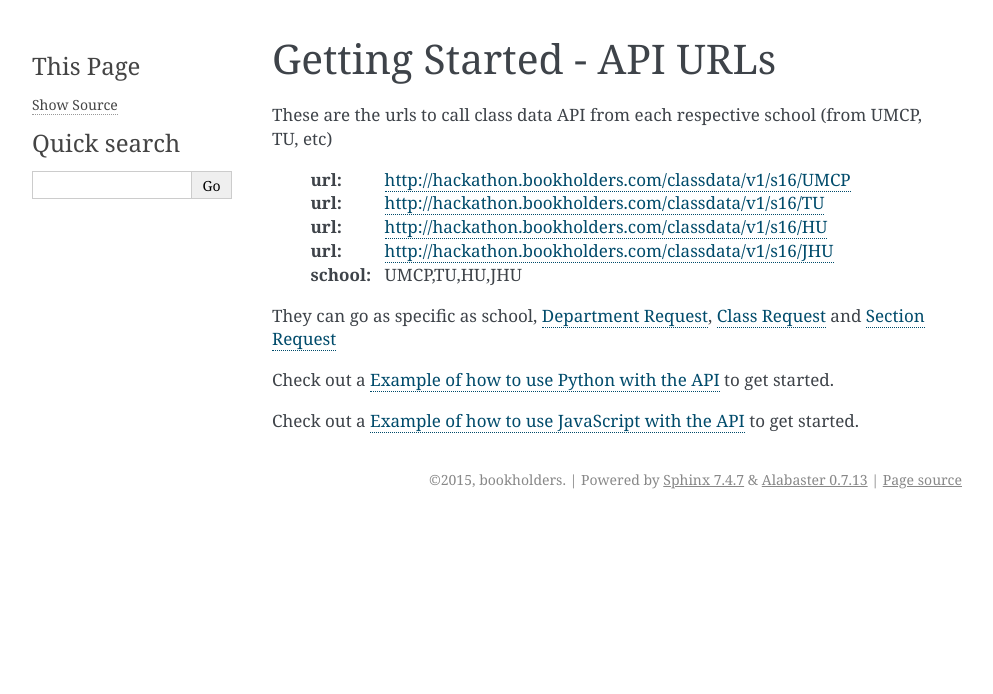
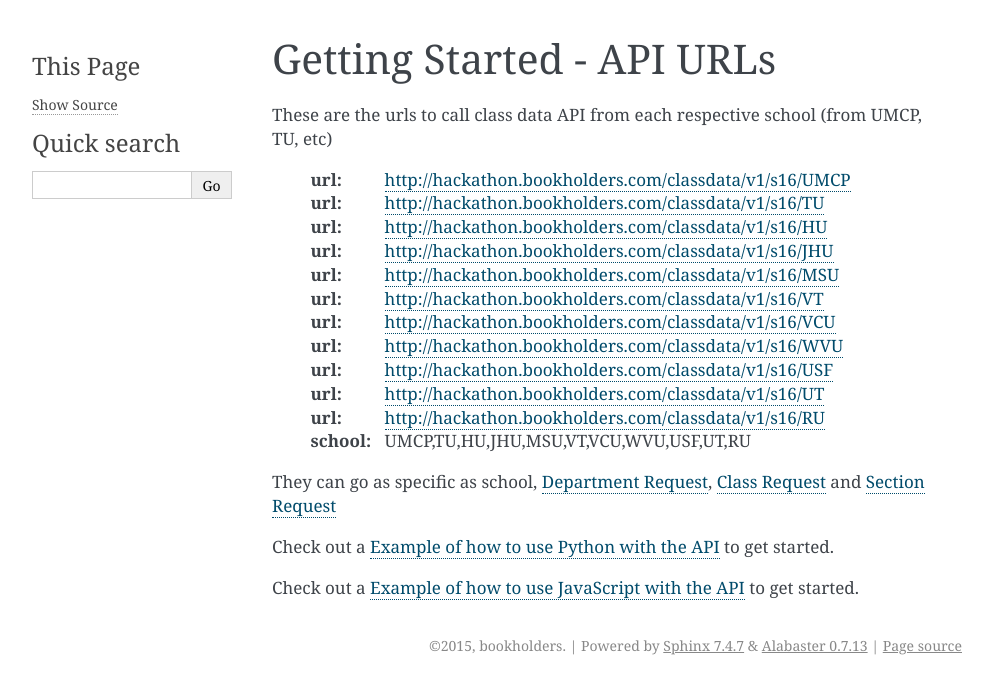
Before and after one commit to bookholders/classdataapi, a Sphinx documentation site: the page built from docs/gettingstartedurl.rst, in a window 1280 px wide. Shown: the top 694 px of the page, without its empty margins (148-1141 px from the left). Built offline with Sphinx 7.4.7, drawn with Linux system fonts in a browser that asks for light colours.

Commit message:
Update gettingstartedurl.rst

```diff
--- a/docs/gettingstartedurl.rst
+++ b/docs/gettingstartedurl.rst
@@ -8,7 +8,14 @@
    :url: http://hackathon.bookholders.com/classdata/v1/s16/TU
    :url: http://hackathon.bookholders.com/classdata/v1/s16/HU
    :url: http://hackathon.bookholders.com/classdata/v1/s16/JHU
-   :school: UMCP,TU,HU,JHU
+   :url: http://hackathon.bookholders.com/classdata/v1/s16/MSU
+   :url: http://hackathon.bookholders.com/classdata/v1/s16/VT
+   :url: http://hackathon.bookholders.com/classdata/v1/s16/VCU
+   :url: http://hackathon.bookholders.com/classdata/v1/s16/WVU
+   :url: http://hackathon.bookholders.com/classdata/v1/s16/USF
+   :url: http://hackathon.bookholders.com/classdata/v1/s16/UT
+   :url: http://hackathon.bookholders.com/classdata/v1/s16/RU
+   :school: UMCP,TU,HU,JHU,MSU,VT,VCU,WVU,USF,UT,RU
 
 They can go as specific as school, :ref:`dept-label`, :ref:`class-label` and :ref:`section-label`
 
```
